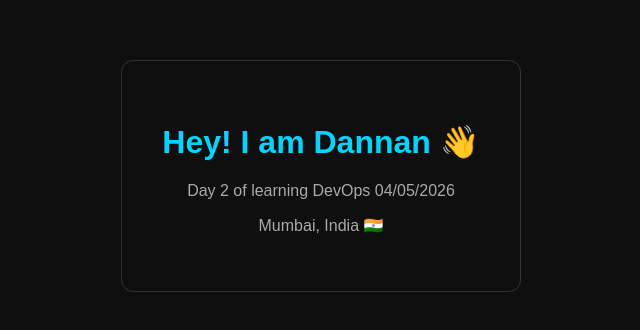
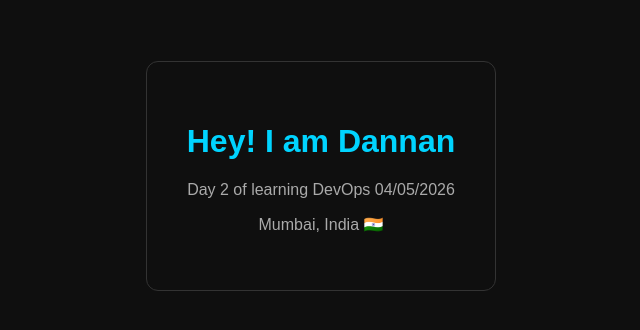
Before and after one commit to Dannansilva/my-first-server, a plain HTML site: page index.html in a window 1280 px wide. Shown: the part 224-554 px from the top of the page, without its empty margins (319-959 px from the left). Drawn offline with Linux system fonts and the light colour scheme.

Commit message:
Remove emoji from header text

```diff
--- a/index.html
+++ b/index.html
@@ -26,7 +26,7 @@
   </head>
   <body>
     <div class="card">
-      <h1>Hey! I am Dannan 👋</h1>
+      <h1>Hey! I am Dannan </h1>
       <p>Day 2 of learning DevOps 04/05/2026 </p>
       <p>Mumbai, India 🇮🇳</p>
     </div>
```
